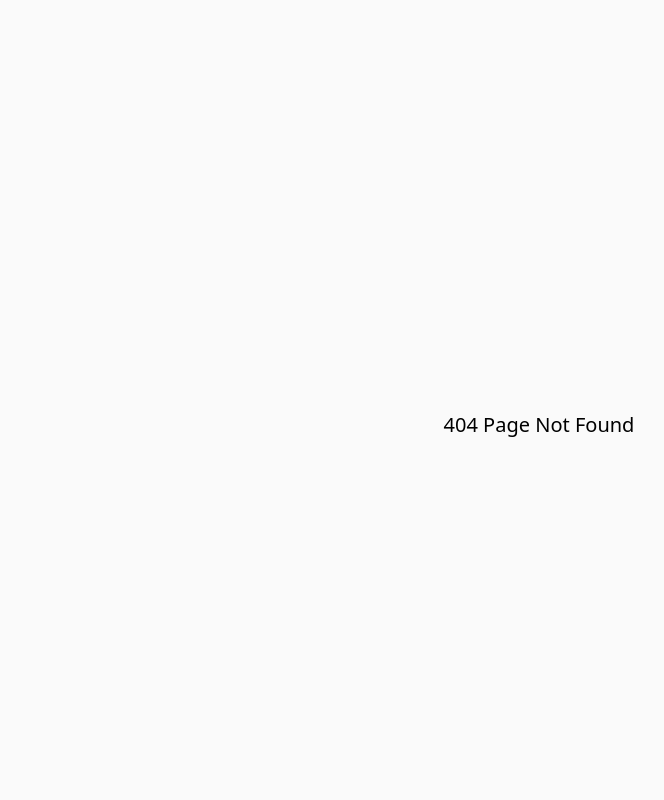
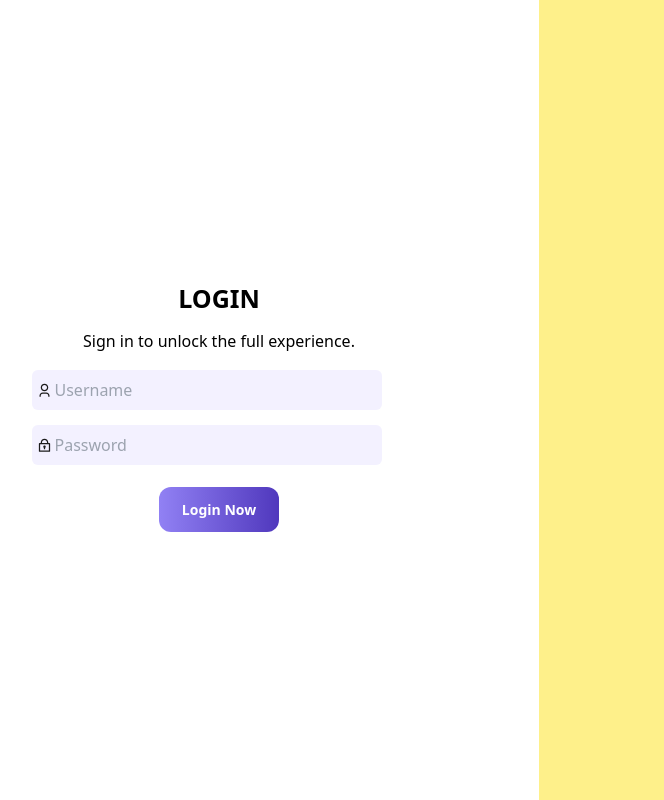
Before and after one commit to Winfredo/Tech-Ecommerce, a React (Create React App) app: page /login in a window 1280 px wide. Before the commit this address had no page. Shown: the whole page, without its empty margins (101-765 px from the left). Built offline with nearby package versions, Linux system fonts and the light colour scheme.

Commit message:
Created login page.

```diff
--- a/src/components/Header.js
+++ b/src/components/Header.js
@@ -57,10 +57,10 @@ const Header = () => {
                 Blog
               </li>
             </ul>
-            <div className="flex h-full ml-[1rem] items-center justify-end space-x-7 mr-5 text-[16px]">
+            <div className="flex h-full ml-[1rem]  items-center justify-end space-x-7 mr-5 text-[16px]">
               <AiOutlineHeart className="text-[25px]" />
               <AiOutlineShoppingCart className="text-[25px]" />
-              <RxPerson className="text-[25px] " />
+              <Link to={"/login"}><RxPerson className="text-[25px] " /></Link>
             </div>
           </div>
 
--- /dev/null
+++ b/src/components/pages/Login.js
@@ -0,0 +1,25 @@
+import React from "react";
+import "./index.css";
+
+const Login = () => {
+  return (
+    <div className="w-[100%] h-[100vh] flex ">
+      <div className="h-[100%] w-[50%] bg-white flex flex-col justify-center items-center">
+        <p className="font-bold text-[25px] my-3">LOGIN</p>
+        <p>Sign in to unlock the full experience.</p>
+        <div className="flex flex-col my-3">
+          <input type="search" placeholder="Username" className="userbtn" />
+          <input type="search" placeholder="Password" className="passwordbtn" />
+        </div>
+
+        <button className="w-[120px] h-[45px] bg-gradient-to-r from-[#9181f4] to-[#5038bd] rounded-xl text-[#fff] text-[14px] font-bold">
+          Login Now
+        </button>
+      </div>
+
+      <div className="h-[100%] w-[50%] bg-yellow-200"></div>
+    </div>
+  );
+};
+
+export default Login;
--- a/src/components/pages/index.css
+++ b/src/components/pages/index.css
@@ -104,3 +104,35 @@ font-size: 13px !important;
   background-size: 15px;
   margin-right: 30px;
 }
+
+.userbtn{
+  background-color: #f3f1ff;
+  height: 40px;
+  width: 350px;
+  padding-left: 23px;
+  margin: 5px;
+  border-radius: 6px;
+  border: none;
+  outline: none;
+  background-image: url("/public/images/user.svg");
+  background-repeat: no-repeat;
+  background-position: 5px center;
+  background-size: 15px;
+  margin-right: 30px;
+}
+
+.passwordbtn{
+  background-color: #f3f1ff;
+  height: 40px;
+  width: 350px;
+  padding-left: 23px;
+  margin: 10px 5px;
+  border-radius: 6px;
+  border: none;
+  outline: none;
+  background-image: url("/public/images/password.svg");
+  background-repeat: no-repeat;
+  background-position: 5px center;
+  background-size: 15px;
+  margin-right: 30px;
+}
--- a/src/utils/index.js
+++ b/src/utils/index.js
@@ -2,6 +2,7 @@ import { createBrowserRouter } from "react-router-dom";
 import App from "../App";
 import Products from "../components/pages/Products";
 import Details from "../components/pages/Details";
+import Login from "../components/pages/Login";
 
 export const router = createBrowserRouter([
   {
@@ -21,4 +22,8 @@ export const router = createBrowserRouter([
     path: "/details",
     element: <Details />,
   },
+  {
+    path: "/login",
+    element: <Login />
+  }
 ]);
```
Also changed, not shown: public/images/password.svg (added), public/images/user.svg (added).
